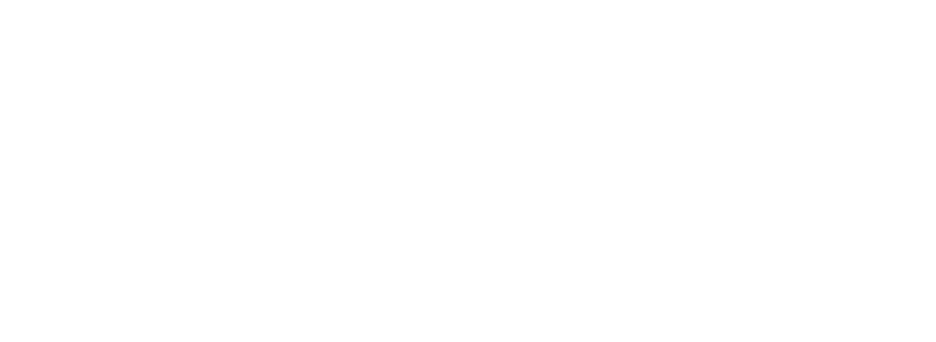
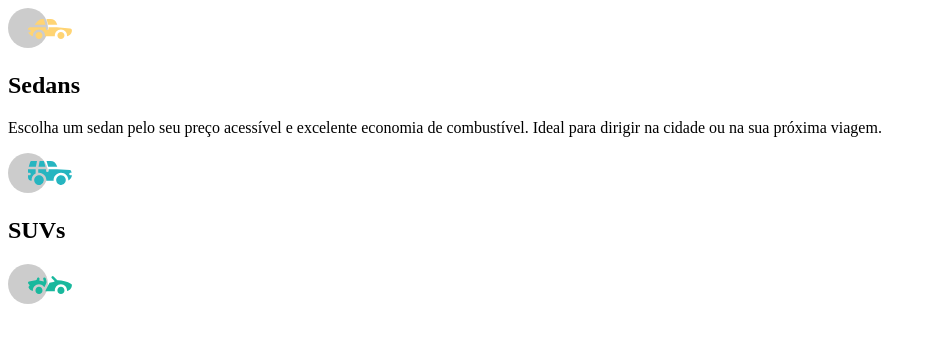
Before and after one commit to anajuh01/carros, a plain HTML site: page index.html in a window 1280 px wide. Shown: the whole page, without its empty margins (0-936 px from the left). Drawn offline with Linux system fonts and the light colour scheme.

Commit message:
desenvolvimento do hmtl

```diff
--- a/index.html
+++ b/index.html
@@ -9,21 +9,21 @@
 </head>
 <body>
     <section class="sedans">
-        <img src="" alt="">
-        <h2></h2>
-        <p></p>
+        <img src="./imagens/imagens/icon-sedans.svg" alt="Carro sedan">
+        <h2>Sedans</h2>
+        <p>Escolha um sedan pelo seu preço acessível e excelente economia de combustível. Ideal para dirigir na cidade ou na sua próxima viagem.</p>
         <a href=""></a>
 
     </section>
     <section class="suvs">
-        <img src="" alt="">
-        <h2></h2>
+        <img src="./imagens/imagens/icon-suvs.svg" alt="Carro suv">
+        <h2>SUVs</h2>
         <p></p>
         <a href=""></a>
 
     </section>
     <section class="luxuosos">
-        <img src="" alt="">
+        <img src="./imagens/imagens/icon-luxury.svg" alt="">
         <h2></h2>
         <p></p>
         <a href=""></a>
```
Also changed, not shown: imagens/imagens/icon-luxury.svg (renamed from imagens/icon-luxury.svg), imagens/imagens/icon-sedans.svg (added), imagens/imagens/icon-suvs.svg (renamed from imagens/icon-suvs.svg), imagens/index.html (deleted).
